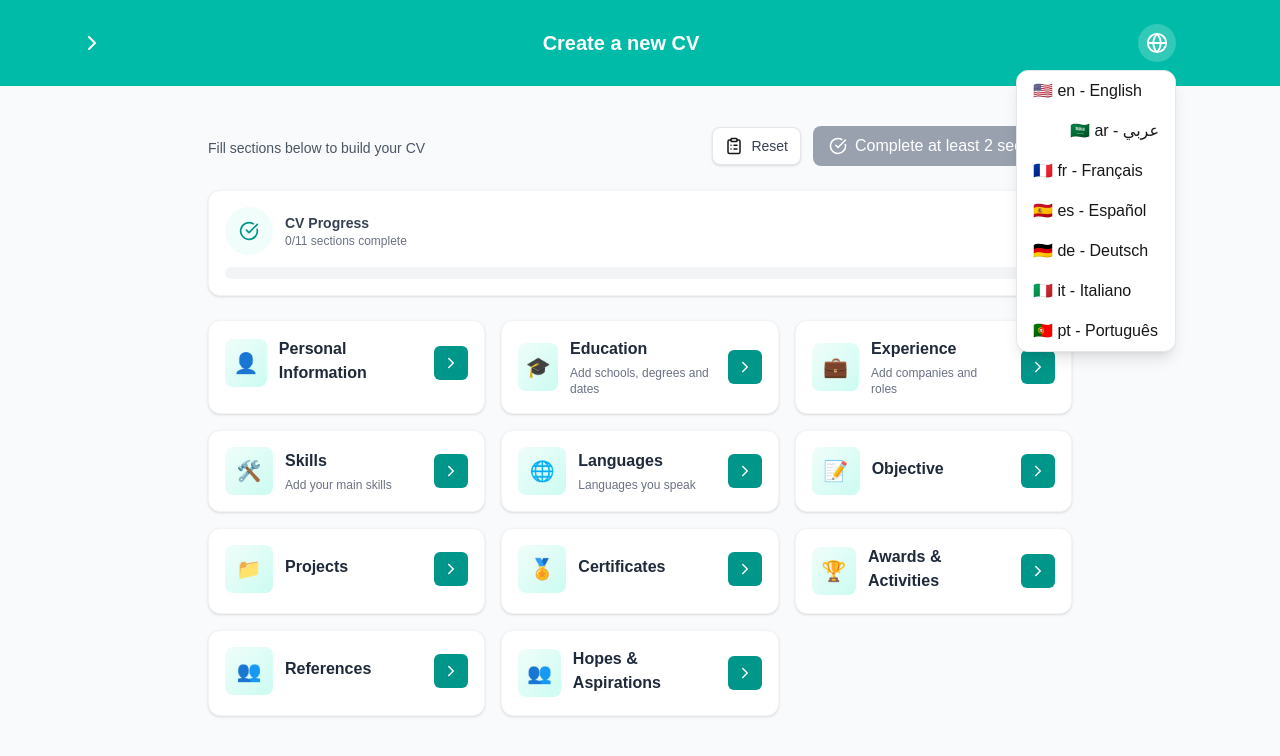
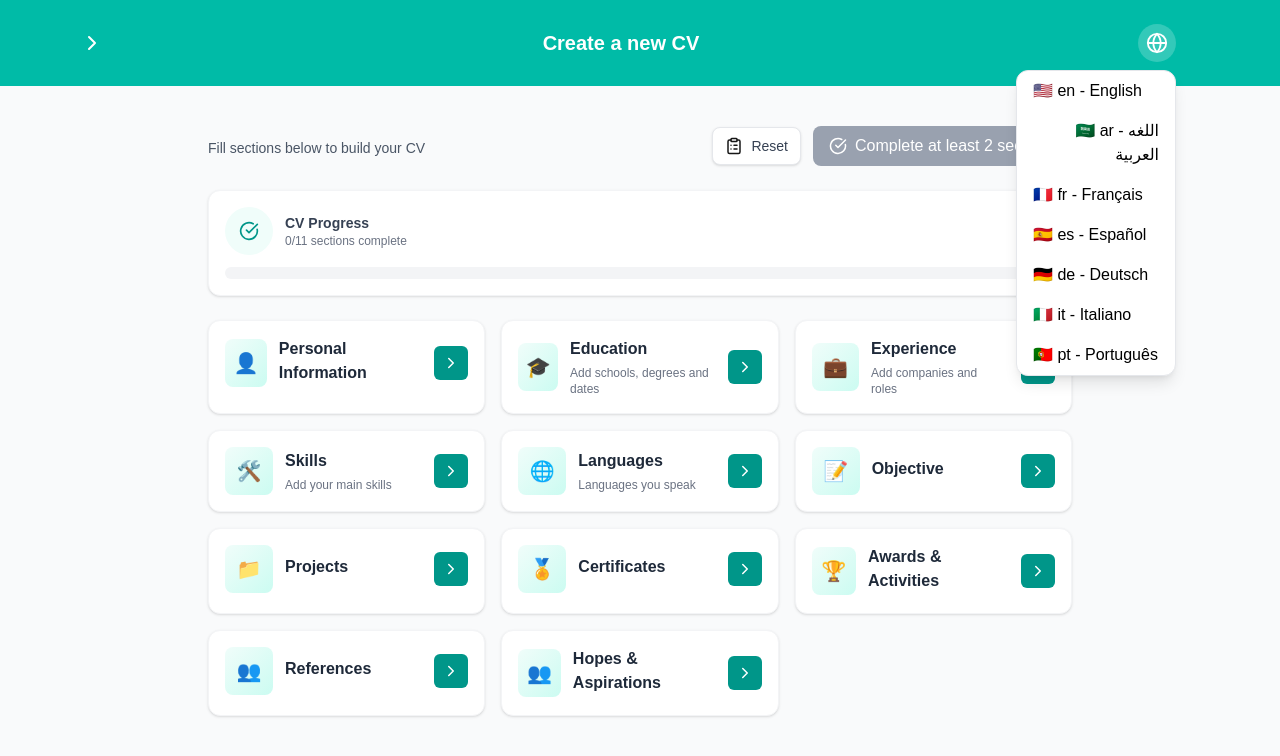
Before and after one commit to mostafagith/my-cv-app, a Next.js app: page /en/create-new in a window 1280 px wide. Both pictures are taken after a click on the button 1157 px from the left and 43 px from the top of the page. Shown: the top 756 px of the page. Built offline with nearby package versions, Linux system fonts and the light colour scheme.

Commit message:
darkmode with lang

```diff
--- a/src/app/[lang]/create-new/page.js
+++ b/src/app/[lang]/create-new/page.js
@@ -228,7 +228,7 @@ const [openLang, setOpenLang] = useState(false);
             changeLang("en");
             setOpenLang(false);
           }}
-          className="block px-4 py-2 hover:bg-gray-100 w-full cursor-pointer text-left "
+          className="block px-4 py-2 hover:bg-gray-100 w-full cursor-pointer text-left text-black"
         >
           🇺🇸 en - English
         </button>
@@ -238,9 +238,9 @@ const [openLang, setOpenLang] = useState(false);
             changeLang("ar");
             setOpenLang(false);
           }}
-          className="block cursor-pointer px-4 py-2 hover:bg-gray-100 w-full text-right"
+          className="block cursor-pointer px-4 py-2 hover:bg-gray-100 w-full text-right text-black"
         >
-          🇸🇦 ar - عربي
+          🇸🇦 ar - اللغه العربية
         </button>
 
         <button
@@ -248,7 +248,7 @@ const [openLang, setOpenLang] = useState(false);
             changeLang("fr");
             setOpenLang(false);
           }}
-          className="block px-4 py-2 hover:bg-gray-100 w-full cursor-pointer text-left "
+          className="block px-4 py-2 hover:bg-gray-100 w-full cursor-pointer text-left text-black"
         >
           🇫🇷 fr - Français
         </button>
@@ -258,7 +258,7 @@ const [openLang, setOpenLang] = useState(false);
             changeLang("es");
             setOpenLang(false);
           }}
-          className="block px-4 py-2 hover:bg-gray-100 w-full cursor-pointer text-left "
+          className="block px-4 py-2 hover:bg-gray-100 w-full cursor-pointer text-left text-black"
         >
           🇪🇸 es - Español
         </button>
@@ -268,7 +268,7 @@ const [openLang, setOpenLang] = useState(false);
             changeLang("de");
             setOpenLang(false);
           }}
-          className="block px-4 py-2 hover:bg-gray-100 w-full cursor-pointer text-left "
+          className="block px-4 py-2 hover:bg-gray-100 w-full cursor-pointer text-left text-black"
         >
           🇩🇪 de - Deutsch
         </button>
@@ -278,7 +278,7 @@ const [openLang, setOpenLang] = useState(false);
             changeLang("it");
             setOpenLang(false);
           }}
-          className="block px-4 py-2 hover:bg-gray-100 w-full cursor-pointer text-left "
+          className="block px-4 py-2 hover:bg-gray-100 w-full cursor-pointer text-left text-black"
         >
           🇮🇹 it - Italiano
         </button>
@@ -288,7 +288,7 @@ const [openLang, setOpenLang] = useState(false);
             changeLang("pt");
             setOpenLang(false);
           }}
-          className="block px-4 py-2 hover:bg-gray-100 w-full cursor-pointer text-left "
+          className="block px-4 py-2 hover:bg-gray-100 w-full cursor-pointer text-left text-black"
         >
           🇵🇹 pt - Português
         </button>
```
